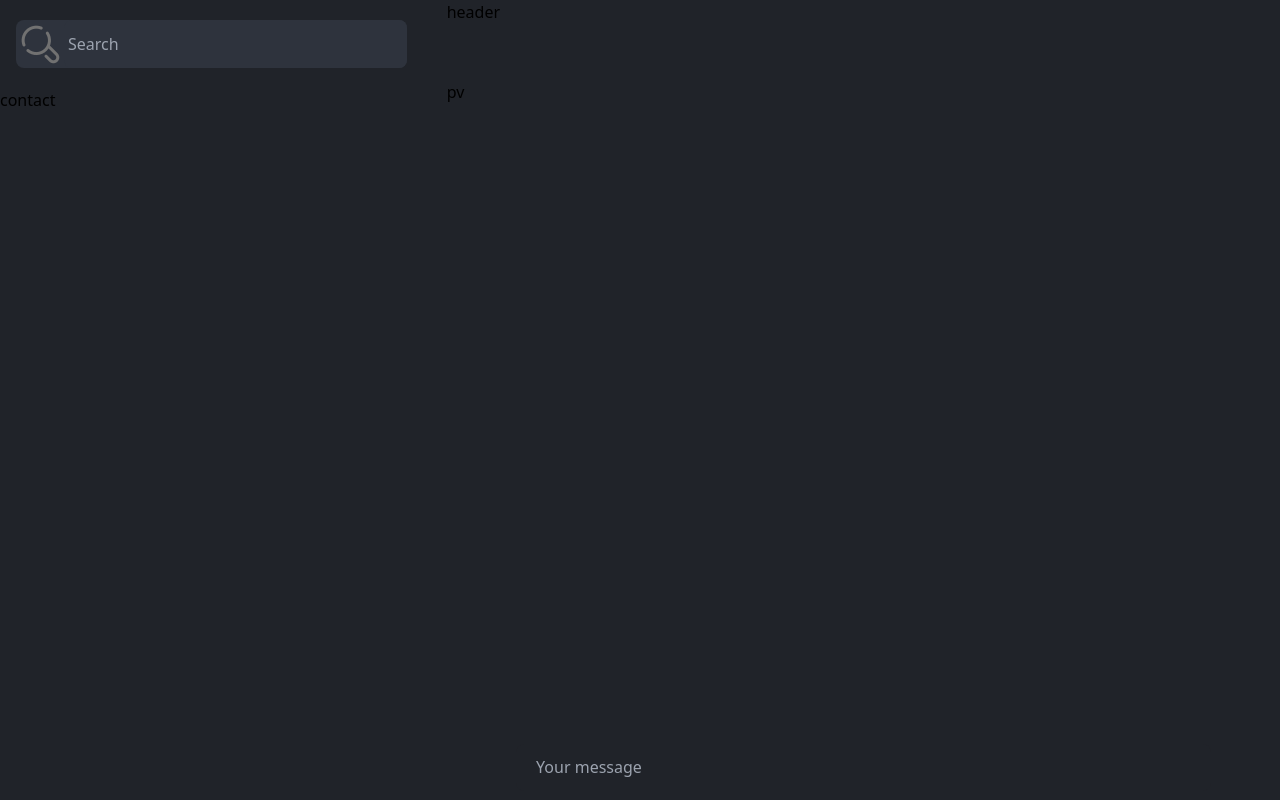
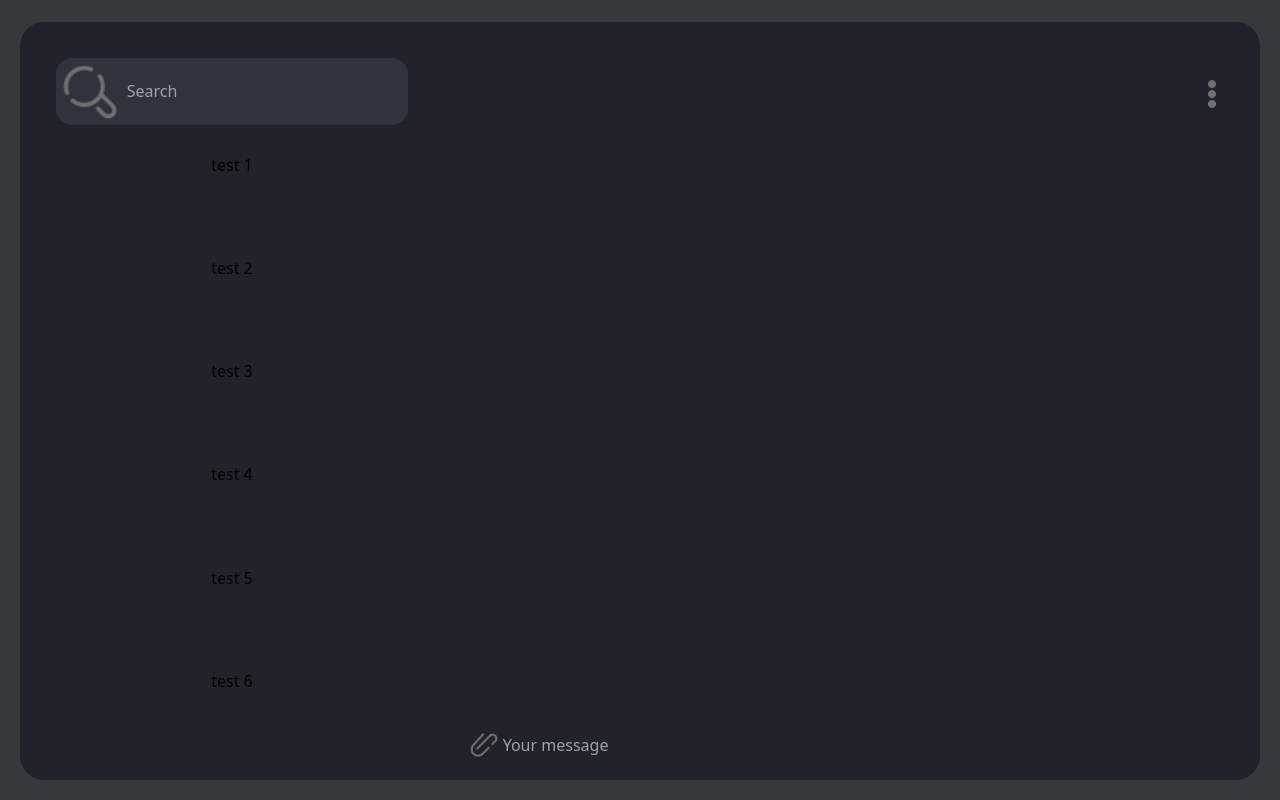
Before and after one commit to alireza363/FarawinChatS3UI, a plain HTML site: page Mohammad Ghorbani/index.html in a window 1280 px wide. Drawn offline with nearby package versions, Linux system fonts and the light colour scheme.

Commit message:
first edit and add icons

```diff
--- a/Mohammad Ghorbani/index.html
+++ b/Mohammad Ghorbani/index.html
@@ -2,34 +2,79 @@
 <html lang="en" dir="ltr">
   <head>
     <meta charset="UTF-8" />
-    <meta name="viewport" content="width=device-width, initial-scale=1.0" />
+    <meta name="viewport" content="width=device-width, initial-scale=4.0" />
     <title>/Chat</title>
+
     <script src="https://cdn.tailwindcss.com"></script>
   </head>
-  <body class="bg-[#dbdbdb] box-border">
-    <div class="h-screen w-screen flex flex-row">
-      <div class="w-1/3 h-screen bg-[rgb(32,35,41)]">
-        <label
-          class="w-25 h-12 ml-4 mr-5 mt-5 mb-5 flex flex-row rounded-lg bg-[rgb(46,51,61)]"
-        >
+  <body class="bg-[#34393C] w-screen h-screen pl-5 pt-0.5 pr-5 pb-10">
+    <div
+      class="w-full h-full m-auto mt-5 p-2 rounded-3xl flex flex-row bg-[#202329]"
+    >
+      <!-- container -->
+      <div class="flex flex-col w-1/3 h-full">
+        <!-- sidebar -->
+        <div class="h-20 flex flex-row rounded-2xl m-7 bg-[#2E333D]">
+          <!-- search -->
           <img src="Assets/icons8-search-48.png" alt="Search" />
           <input
             type="search"
             placeholder="Search"
-            class="w-full h-full pl-1 rounded-lg bg-[rgb(46,51,61)]"
+            class="w-5/6 h-5/6 pl-1 mr-2 rounded- bg-inherit m-auto"
           />
-        </label>
-        <div>contact</div>
+        </div>
+        <div class="w-11/12 h-full rounded-2xl m-auto flex flex-col">
+          <!-- contact -->
+          <div class="hover:bg-[#2E333D] rounded-3xl h-1/6 text-center">
+            test 1
+          </div>
+          <div class="hover:bg-[#2E333D] rounded-3xl h-1/6 text-center">
+            test 2
+          </div>
+          <div class="hover:bg-[#2E333D] rounded-3xl h-1/6 text-center">
+            test 3
+          </div>
+          <div class="hover:bg-[#2E333D] rounded-3xl h-1/6 text-center">
+            test 4
+          </div>
+          <div class="hover:bg-[#2E333D] rounded-3xl h-1/6 text-center">
+            test 5
+          </div>
+          <div class="hover:bg-[#2E333D] rounded-3xl h-1/6 text-center">
+            test 6
+          </div>
+        </div>
       </div>
-      <div class="w-2/3 h-screen flex flex-col bg-[rgb(32,35,41)]">
-        <div class="pl-5 w-full h-20">header</div>
-        <div class="pl-5 w-full h-5/6">pv</div>
-        <div class="pl-5 w-full h-14 flex flex-row justify-center">
-          <input
-            placeholder="Your message"
-            type="text"
-            class="w-5/6 h-5/6 rounded-lg bg-[rgb(32,35,41)] pl-5"
+      <div class="w-2/3 h-full flex flex-col bg-[#202329]">
+        <!-- chat -->
+        <div class="pl-5 w-full h-20 flex flex-row justify-between">
+          <!-- head -->
+          <div class="">
+            <!-- profile -->
+          </div>
+          <img
+            class="w-8 h-8 mt-12 mr-6"
+            src="Assets/icons8-more-50.png"
+            alt="more"
           />
+        </div>
+        <div class="pl-5 w-full h-5/6">
+          <!-- pv -->
+        </div>
+        <div class="w-full h-14">
+          <div class="w-full h-full rounded-3xl flex">
+            <img
+              class="w-8 h-8 ml-8 m-auto"
+              src="Assets/icons8-attach-48.png"
+              alt="Attach"
+            />
+            <input
+              placeholder="Your message"
+              type="text"
+              class="bg-inherit w-11/12 h-5/6 m-auto"
+            />
+          </div>
+          <!-- sender -->
         </div>
       </div>
     </div>
```
Also changed, not shown: Mohammad Ghorbani/Assets/icons8-attach-48.png (added), Mohammad Ghorbani/Assets/icons8-more-50.png (added), Mohammad Ghorbani/Assets/icons8-more-64.png (added).
